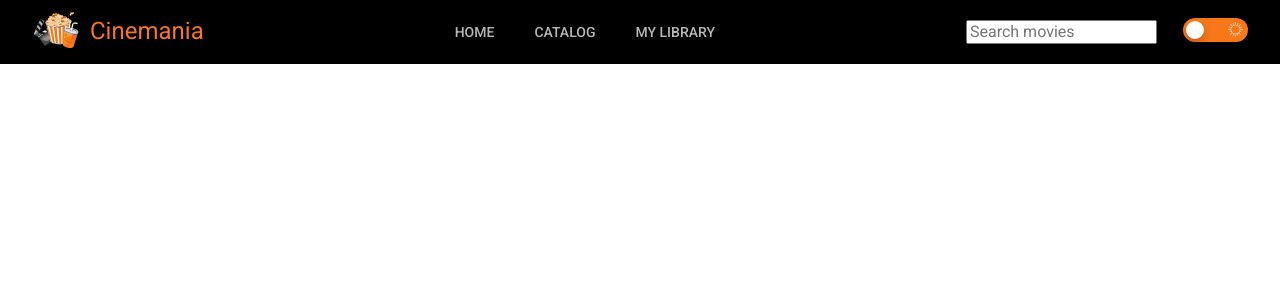
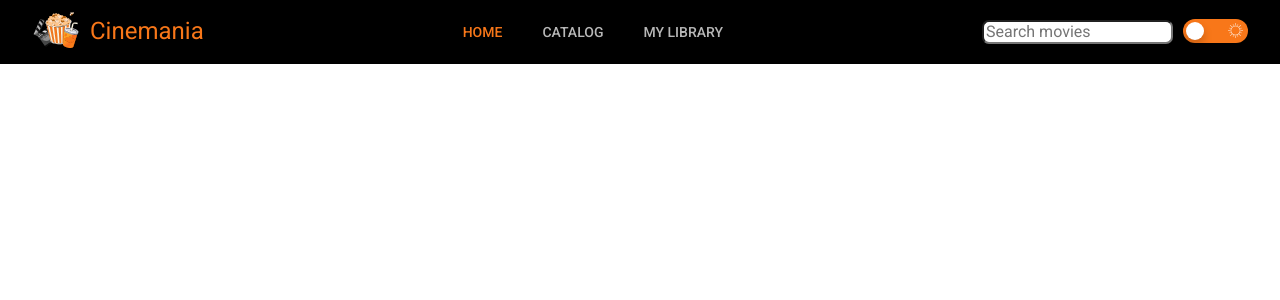
Before and after one commit to Yaroslav0102030405/03-Movie, a React (Create React App) app: page / in a window 1280 px wide. Shown: the top 300 px of the page. Built offline with nearby package versions, Linux system fonts and the light colour scheme.

Commit message:
hover dark-light

```diff
--- a/src/HOME-PAGE/NavBar/NavBar.css
+++ b/src/HOME-PAGE/NavBar/NavBar.css
@@ -38,11 +38,19 @@ font-weight: 400;
 text-decoration: none;
 }
 
+.light-theme .Nav__logo-text a:hover {
+  /* background-color: var(--white-color); */
+  color: var(--accent-color);
+  /* transition: all 0.3s ease-in-out; */
+}
+
 .light-theme  a {
   /* background-color: var(--white-color); */
   color: var(--black-color);
   transition: all 0.3s ease-in-out;
 }
+
+
 
 .navPages {
     display: flex;
@@ -51,6 +59,12 @@ text-decoration: none;
 .navPages__item:hover,
 .navPages__item:focus {
     color: var(--accent-color);
+}
+
+.light-theme .navPages__item:hover {
+  /* background-color: var(--white-color); */
+  color: var(--accent-color);
+  /* transition: all 0.3s ease-in-out; */
 }
 
 .navPages__item {
@@ -65,6 +79,16 @@ list-style: none;
 text-transform: uppercase;
 }
 
+.navPages__item.current {
+  color: var(--accent-color);
+}
+
+.light-theme .navPages__item.current {
+  /* background-color: var(--white-color); */
+  color: var(--accent-color);
+  transition: all 0.3s ease-in-out;
+}
+
 .light-theme  .navPages__item {
   /* background-color: var(--white-color); */
   color: var(--black-color);
@@ -77,4 +101,12 @@ text-transform: uppercase;
 
 .nav__dark {
     display: flex;
+    justify-content: center;
+    align-items: center;
 }
+
+#nav__input {
+    /* position: relative; */
+    border-radius: 7px;
+
+}
--- a/src/HOME-PAGE/NavBar/NavBar.js
+++ b/src/HOME-PAGE/NavBar/NavBar.js
@@ -3,7 +3,7 @@ import './NavBar.css'
 import { ReactComponent as NavLogo } from './nav-logo.svg';
 
 import DarkMode from "../../components/DarkMode/DarlMode";
-import { HiSearch } from 'react-icons/hi';
+// import { HiSearch } from 'react-icons/hi';
 
 const NavBar = () => {
   const [toggle, setToggle] = useState(true)
@@ -39,24 +39,26 @@ const NavBar = () => {
               </ul>
 
               <ul className="navPages">
-                <li className="navPages__item">
-                  Home
-                </li>
+                <li className="navPages__item current">Home</li>
                 <li className="navPages__item">Catalog</li>
                 <li className="navPages__item">My library</li>
               </ul>
 
-              <div className={toggle ? '' : 'navBarColor'}>
+              {/* <div className={toggle ? '' : 'navBarColor'}> */}
               <ul className="nav__dark">
                 <li>
-                    <input type="text" placeholder="Search movies" />
-                    <HiSearch />
+                  <input
+                    id="nav__input"
+                    type="text"
+                    placeholder="Search movies"
+                  />
+                  {/* <HiSearch fontSize={21} color="black" className="serch" /> */}
                 </li>
                 <li>
                   <DarkMode />
                 </li>
               </ul>
-              </div>
+              {/* </div> */}
             </nav>
           </div>
         </header>
```
Lines whose indentation alone changed are shown as unchanged.
